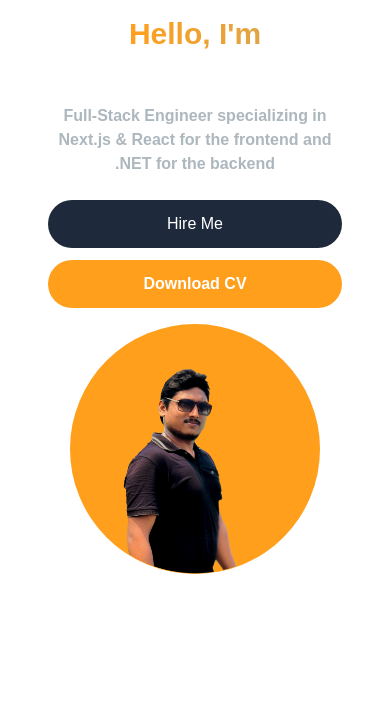
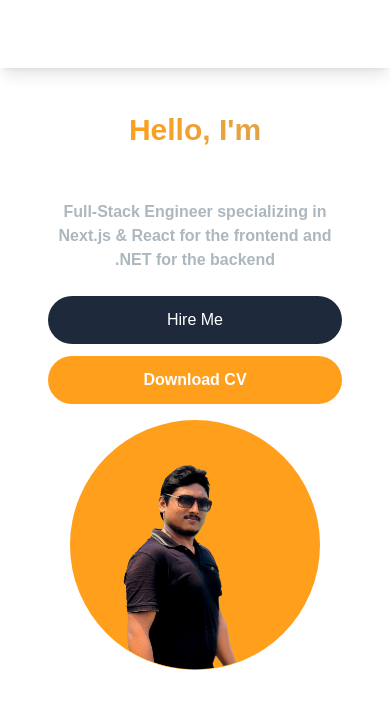
Before and after one commit to smbhathiya/portfolio-v2, a Next.js app: page / in a window 390 px wide. Shown: the top 708 px of the page. Built offline with nearby package versions, Linux system fonts and the light colour scheme.

Commit message:
Navigation bar added

```diff
--- a/app/components/HeroSection.jsx
+++ b/app/components/HeroSection.jsx
@@ -23,14 +23,14 @@ const HeroSection = () => {
                         <TypeAnimation
                             sequence={[
                                 "Bhathiya",
-                                1000,
+                                2000,
                                 "Backend Developer",
-                                1000,
+                                2000,
                                 "Frontend Developer",
-                                1000,
+                                2000,
                             ]}
                             wrapper="span"
-                            speed={50}
+                            speed={20}
                             repeat={Infinity}
                         />
                     </h1>
--- /dev/null
+++ b/app/components/Navbar.jsx
@@ -0,0 +1,69 @@
+"use client";
+import React, { useState } from "react";
+import Link from "next/link";
+import { motion, AnimatePresence } from "framer-motion";
+
+const navItems = [
+    { href: "/#about", label: "About" },
+    { href: "/#projects", label: "Projects" },
+    { href: "/#services", label: "Services" },
+    { href: "/#contact", label: "Contact" },
+];
+
+const Navbar = () => {
+    const [isMobileMenuOpen, setIsMobileMenuOpen] = useState(false);
+
+    const toggleMobileMenu = () => {
+        setIsMobileMenuOpen(!isMobileMenuOpen);
+    };
+
+    return (
+        <motion.nav
+            initial={{ opacity: 0, y: -20 }}
+            animate={{ opacity: 1, y: 0 }}
+            transition={{ duration: 0.5 }}
+            className="bg-background text-white px-6 py-4 shadow-lg fixed w-full z-10"
+        >
+            <div className="container mx-auto flex justify-between items-center">
+                <Link href="/" className="text-xl font-bold">
+                    Bhathiya-Dev
+                </Link>
+                <ul className="hidden sm:flex space-x-6 text-lg font-semibold">
+                    {navItems.map((item) => (
+                        <li key={item.href}>
+                            <Link href={item.href} className="hover:text-secondary">
+                                {item.label}
+                            </Link>
+                        </li>
+                    ))}
+                </ul>
+                {/* Mobile Menu Icon */}
+                <div className="sm:hidden">
+                    <button onClick={toggleMobileMenu} className="text-white text-3xl">
+                        &#9776;
+                    </button>
+                </div>
+            </div>
+            {/* Animated Mobile Menu Dropdown */}
+            <AnimatePresence>
+                {isMobileMenuOpen && (
+                    <motion.div
+                        initial={{ opacity: 0, y: -20 }}
+                        animate={{ opacity: 1, y: 0 }}
+                        exit={{ opacity: 0, y: -20 }}
+                        transition={{ duration: 0.3 }}
+                        className="sm:hidden text-center bg-background text-white text-lg font-semibold space-y-4 p-4"
+                    >
+                        {navItems.map((item) => (
+                            <Link key={item.href} href={item.href} className="block hover:text-secondary">
+                                {item.label}
+                            </Link>
+                        ))}
+                    </motion.div>
+                )}
+            </AnimatePresence>
+        </motion.nav>
+    );
+};
+
+export default Navbar;
--- a/app/page.js
+++ b/app/page.js
@@ -1,10 +1,15 @@
 import Image from "next/image";
 import HeroSection from "@/app/components/HeroSection";
+import Navbar from "@/app/components/Navbar";
 
 export default function Home() {
     return (
-        <main className="flex min-h-screen flex-col bg-background text-foreground mx-auto py-4 px-12">
-            <HeroSection />
+        <main className="flex min-h-screen flex-col bg-background">
+            <Navbar />
+            <div className="container mt-24 mx-auto px-12 py-4">
+                <HeroSection />
+                </div>
         </main>
+
     );
 }
```
Also changed, not shown: package.json (+4 -3 lines), 1 other file (tests, documents, lock files or other folders).
